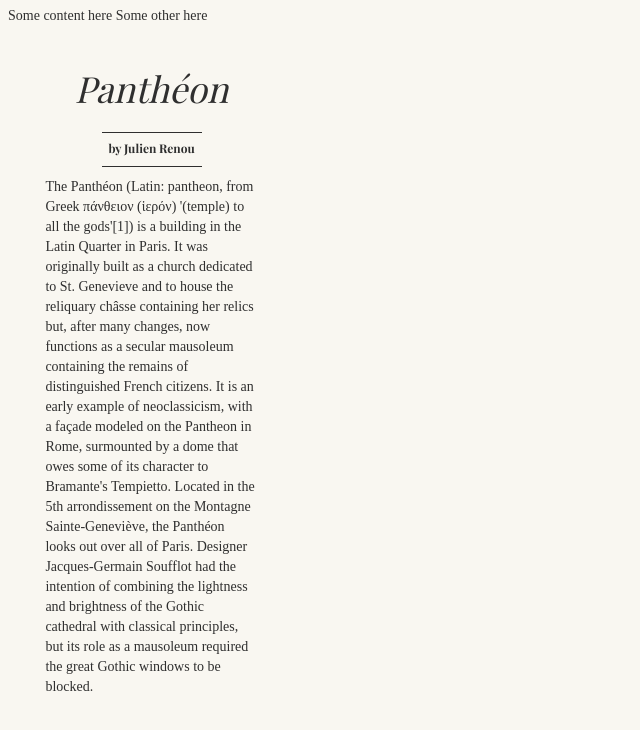
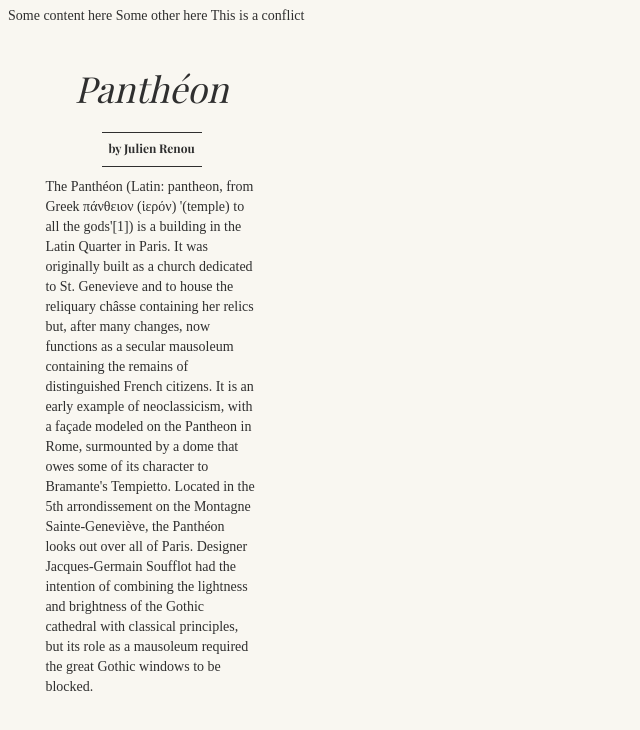
Before and after one commit to JulienRenou/Git_session, a plain HTML site: page index.html in a window 1280 px wide. Shown: the whole page, without its empty margins (0-640 px from the left). Drawn offline with nearby package versions, Linux system fonts and the light colour scheme; a web font is replaced by a local one.

Commit message:
Some contnt of the first type

```diff
--- a/index.html
+++ b/index.html
@@ -15,6 +15,7 @@
 <body>
 Some content here
 Some other here
+This is a conflict
 <div class="content">
   <div class="columns">
     <div class="column">
```
